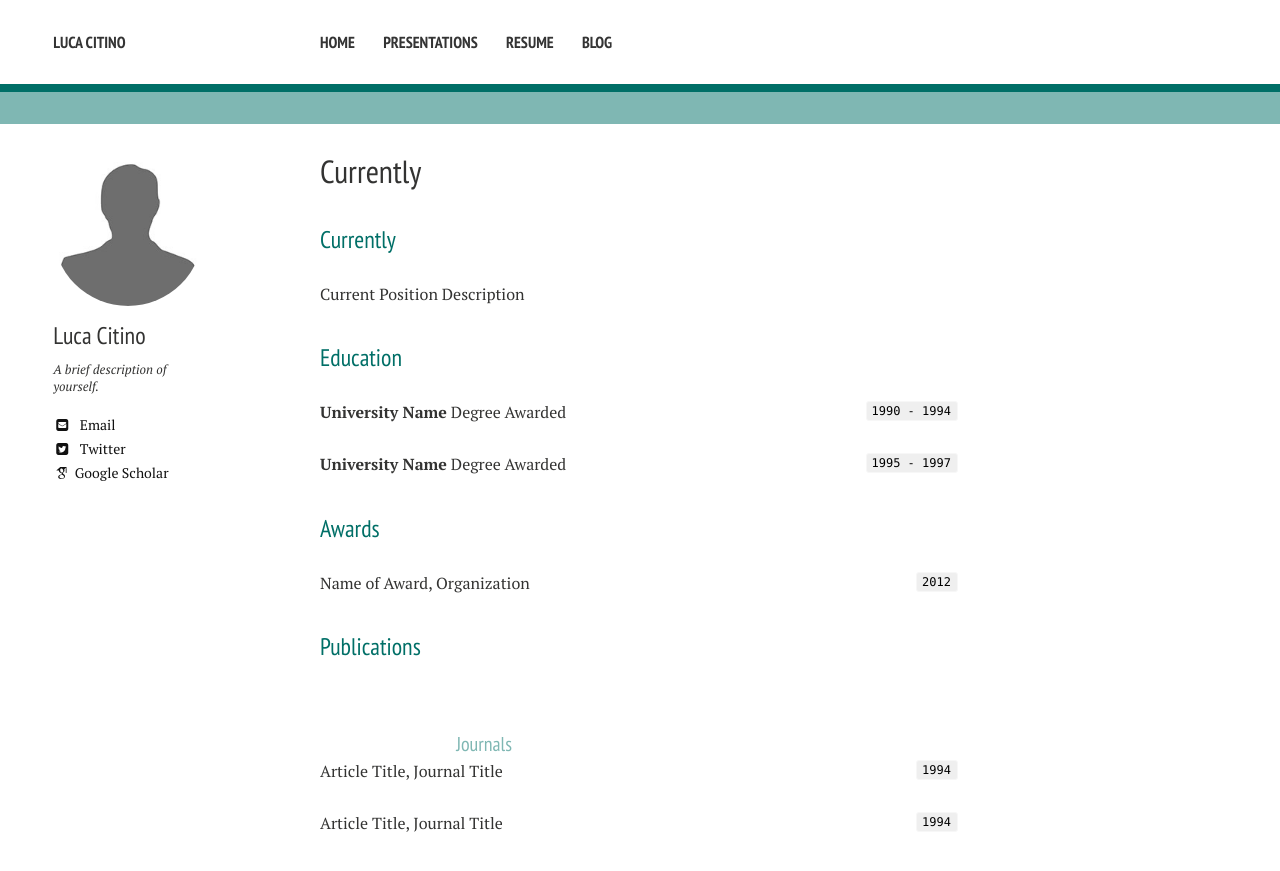
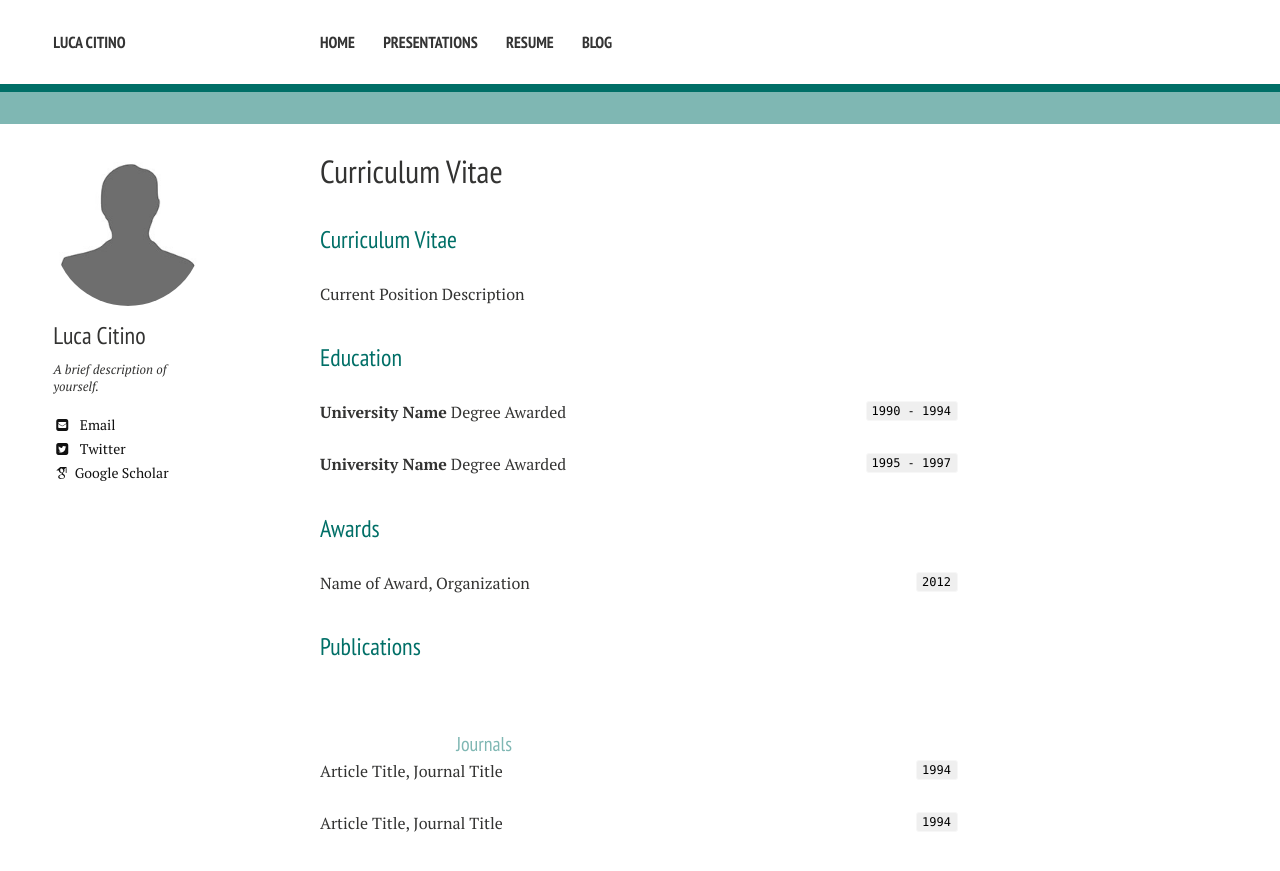
Before and after one commit to luca-citino/luca-citino.github.io, a Jekyll site: the page built from resume.md, in a window 1280 px wide and 900 px high. Shown: the top 871 px of the window. Built offline with Jekyll 4.4.1, drawn with Linux system fonts in a browser that asks for light colours; nearby versions of some CDN libraries; some web fonts are replaced; our own code applies the rules of GitHub Pages for plain Markdown files.

Commit message:
Update resume.md

```diff
--- a/resume.md
+++ b/resume.md
@@ -1,7 +1,7 @@
 ---
 layout: resume
 ---
-## Currently
+## Curriculum Vitae
 
 Current Position Description
 
```
